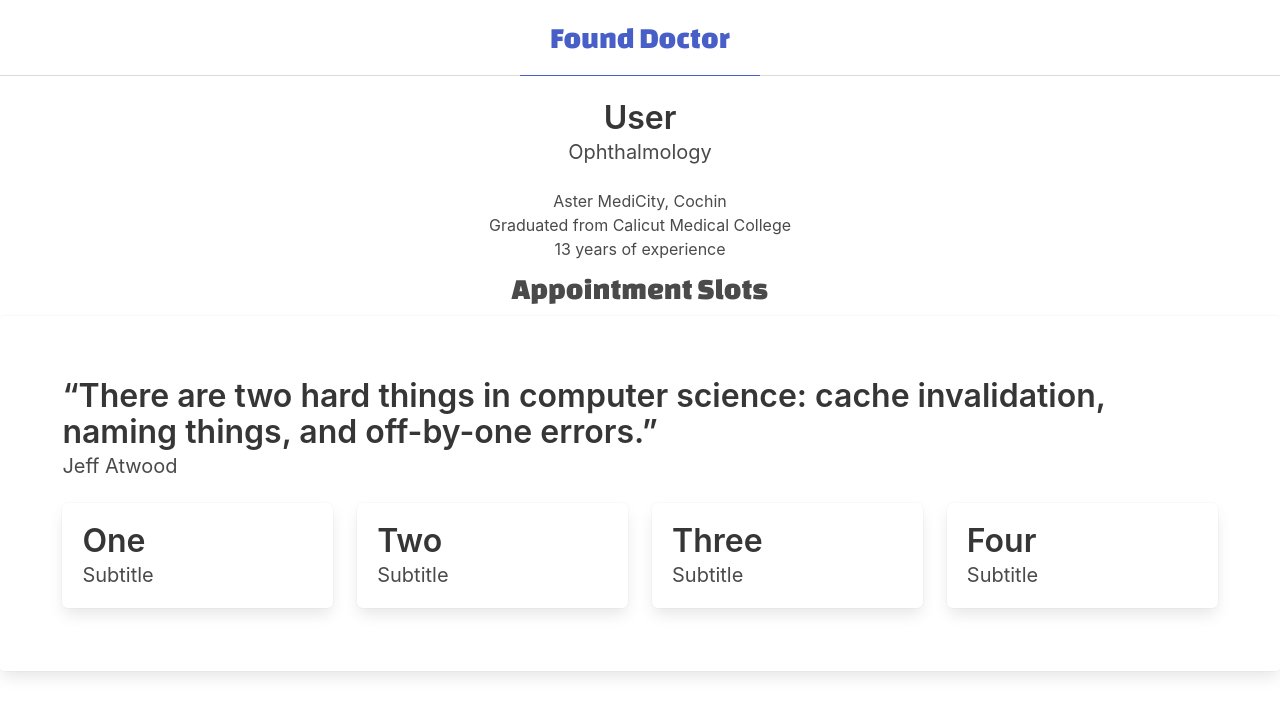
After one commit to henshalb/symmetrical-happiness, a Flask app: a page that uses app/templates/result.html in a window 1280 px wide. The commit adds this page. Shown: the top 716 px of the page. Run offline with Flask 2, Linux system fonts and the light colour scheme; tables that the repository leaves empty or names only in its code hold one stand-in row (values such as "Sample post"); some libraries are stand-ins or nearby versions.

Commit message:
result page designed

```diff
--- a/app/main/redirect.py
+++ b/app/main/redirect.py
@@ -0,0 +1,13 @@
+from flask import render_template,request,jsonify
+from . import main
+from .routes import connection
+
+@main.route('/q/<username>',methods=['GET'])
+def result(username):
+    cursor = connection.cursor()
+    sqlko = "select doctor_fullname from doctor where doctor_username = %s"
+    datako = (username)
+    connection.ping(reconnect=True)
+    cursor.execute(sqlko, datako)
+    out = cursor.fetchone()
+    return render_template('result.html',doctor_name=out[0])
--- a/app/main/routes.py
+++ b/app/main/routes.py
@@ -18,7 +18,7 @@ def user_search_doctor_from_home():
     data = request.form.get('text')
     cursor = connection.cursor()
     percent = data+'%'
-    search_query = "select doctor_fullname from doctor where \
+    search_query = "select doctor_fullname,doctor_username from doctor where \
         doctor_fullname LIKE %s ORDER BY doctor_fullname"
     data_query = (percent)
     connection.ping(reconnect=True)
--- a/app/templates/landing.html
+++ b/app/templates/landing.html
@@ -51,7 +51,8 @@
                                         success: function (result) {
                                             var data = "<div style='margin-top:10px' class='buttons'>";
                                             $.each(result, function (index, value) {
-                                                data += "<div class='button is-rounded'>" + value + "</div>"
+                                                peek_url = window.location.href +"/q/"+ value[1]
+                                                data += "<a href="+peek_url+"><div class='button is-rounded'>" + value[0] + "</div></a>"
                                             });
                                             data += "</ul>";
                                             $('#datalist').html(data);
--- /dev/null
+++ b/app/templates/result.html
@@ -0,0 +1,81 @@
+<!DOCTYPE html>
+<html lang="en">
+
+<head>
+    <meta charset="UTF-8">
+    <meta name="viewport" content="width=device-width, initial-scale=1.0">
+    <title>Document</title>
+    <link href="https://fonts.googleapis.com/css2?family=Changa+One&display=swap" rel="stylesheet">
+    <script src="https://use.fontawesome.com/3a91969c1a.js"></script>
+    <script type=text/javascript>
+		$SCRIPT_ROOT = {{ request.script_root|tojson|safe }};
+	  </script>
+
+    <script src="https://ajax.googleapis.com/ajax/libs/jquery/3.5.1/jquery.min.js"></script>
+    <link rel="stylesheet" href="https://cdn.jsdelivr.net/npm/bulma@0.9.0/css/bulma.min.css">
+</head>
+
+<body>
+    <div class="tabs is-large is-centered">
+        <ul>
+            <li class="is-active" style="text-align: center;font-size: 30px;font-family: 'Changa One', cursive;">
+                <a>Found Doctor</a></li>
+        </ul>
+    </div>
+    <!-- <div
+        style="margin-top:-15px;margin-bottom: 5px;text-align: center;font-size: 30px;font-family: 'Changa One', cursive;">
+        Details</div> -->
+    <!-- <div class="card"> -->
+        <div style="text-align: center;">
+            <p class="title">{{doctor_name}}</p>
+            <p class="subtitle">Ophthalmology</p>
+            <p>Aster MediCity, Cochin</p>
+            <p>Graduated from Calicut Medical College</p>
+            <p>13 years of experience</p>
+    </div>
+    <div
+        style="margin-top: 5px;margin-bottom: 5px; text-align: center;font-size: 30px;font-family: 'Changa One', cursive;">
+        Appointment Slots</div>
+
+    <div class="card" style="padding: 3%;">
+        <div class="card-content">
+            <p class="title">
+                “There are two hard things in computer science: cache invalidation, naming things, and off-by-one
+                errors.”
+            </p>
+            <p class="subtitle">
+                Jeff Atwood
+            </p>
+            <div class="tile is-ancestor">
+                <div class="tile is-parent">
+                    <article class="tile is-child box">
+                        <p class="title">One</p>
+                        <p class="subtitle">Subtitle</p>
+                    </article>
+                </div>
+                <div class="tile is-parent">
+                    <article class="tile is-child box">
+                        <p class="title">Two</p>
+                        <p class="subtitle">Subtitle</p>
+                    </article>
+                </div>
+                <div class="tile is-parent">
+                    <article class="tile is-child box">
+                        <p class="title">Three</p>
+                        <p class="subtitle">Subtitle</p>
+                    </article>
+                </div>
+                <div class="tile is-parent">
+                    <article class="tile is-child box">
+                        <p class="title">Four</p>
+                        <p class="subtitle">Subtitle</p>
+                    </article>
+                </div>
+            </div>
+        </div>
+    </div>
+
+
+</body>
+
+</html>
```
Also changed, not shown: README.md, app/main/db.py (deleted).
